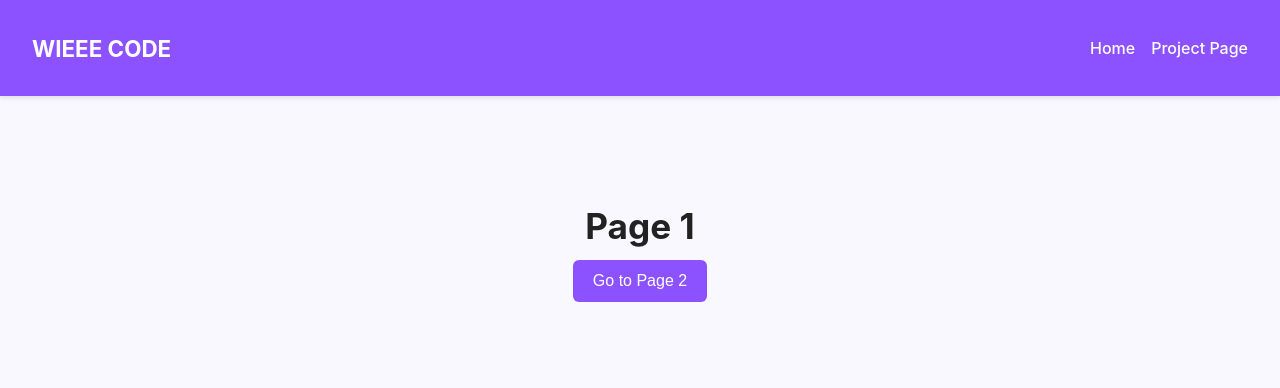
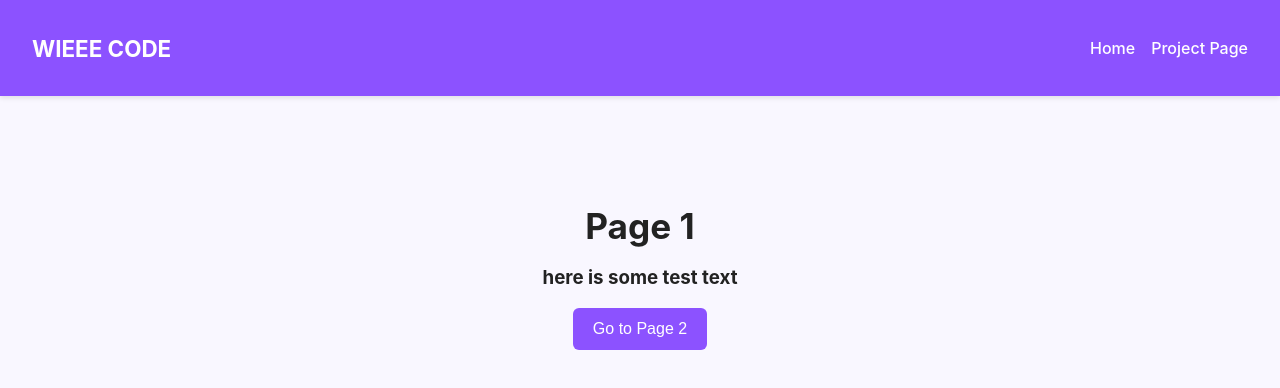
Before and after one commit to MingqianDev/WIEEE-Code-QuQ, a React (Vite) app: page / in a window 1280 px wide. Shown: the top 388 px of the page. Built offline with nearby package versions, Linux system fonts and the light colour scheme.

Commit message:
test commit add a header

```diff
--- a/src/pages/Home.jsx
+++ b/src/pages/Home.jsx
@@ -7,6 +7,7 @@ export default function Home() {
     <div className="home">
       <section className="hero">
         <h2>Page 1</h2>
+        <h3>here is some test text</h3>
         <button onClick={() => navigate('/about')}>Go to Page 2</button>
       </section>
     </div>
```
